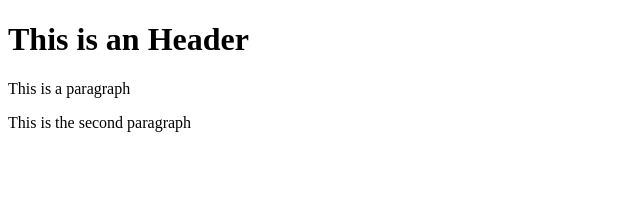
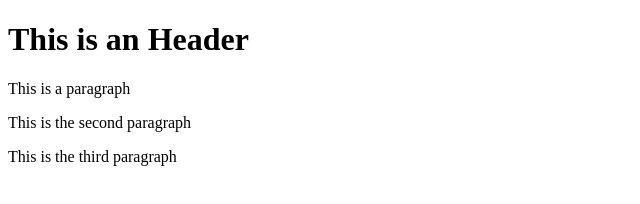
Before and after one commit to DapsonX/GIT-TEST, a website: page index.html in a window 1280 px wide. Shown: the whole page, without its empty margins (0-640 px from the left). Drawn offline with Linux system fonts and the light colour scheme.

Commit message:
fourth commit

```diff
--- a/index.html
+++ b/index.html
@@ -4,5 +4,6 @@
         <h1>This is an Header</h1>
         <p> This is a paragraph</p>
         <p>This is the second paragraph</p>
+        <p>This is the third paragraph</p>
     </body>
 </head>
```
Also changed, not shown: package.json (added, +24 -0 lines), 2 other files.
